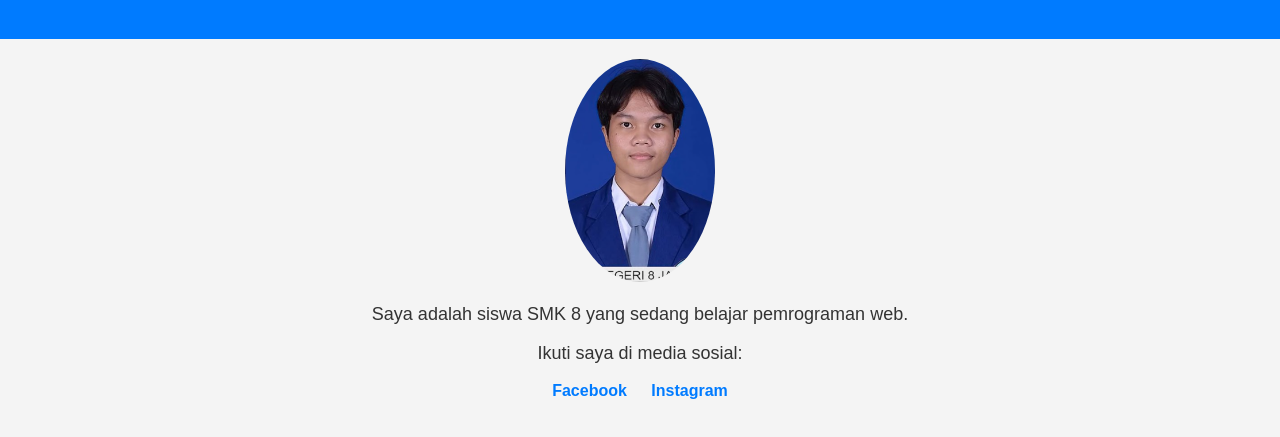
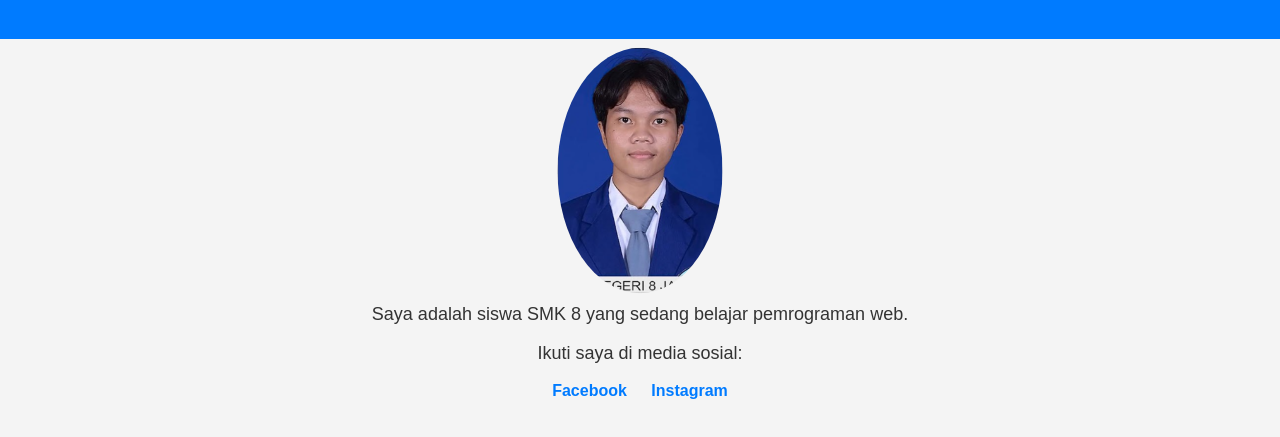
Before and after one commit to alviangalen/praktikum-web, a plain HTML site: page web-profile2/index.html in a window 1280 px wide. In both pictures the pointer is over the picture 640 px from the left and 251 px from the top of the page. Shown: the part 81-518 px from the top of the page. Drawn offline with Linux system fonts and the light colour scheme.

Commit message:
Praktikum 2

```diff
--- a/web-profile2/style.css
+++ b/web-profile2/style.css
@@ -47,3 +47,8 @@ header {
 .profile ul li a:hover {
     color: #0056b3;
 }
+
+.profile img:hover {
+    transform: scale(1.1);
+    transition: 0.3s;
+}s
```
